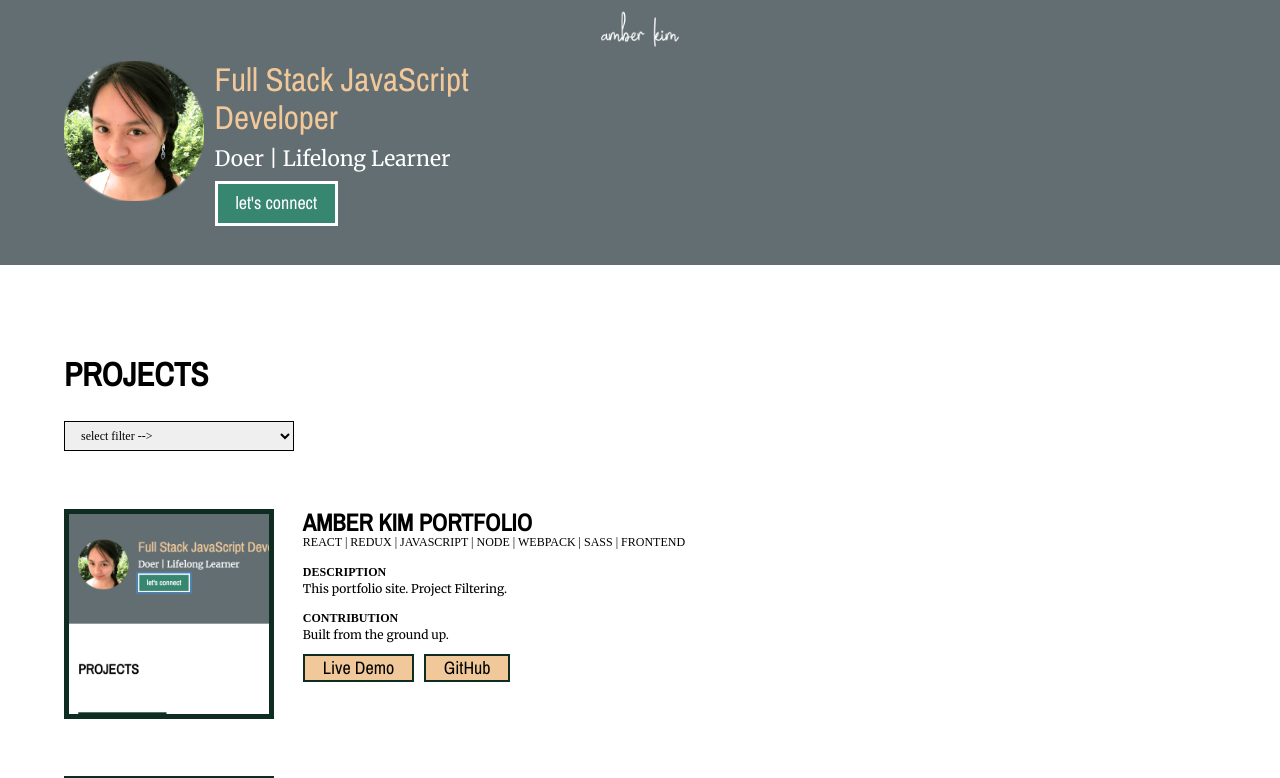
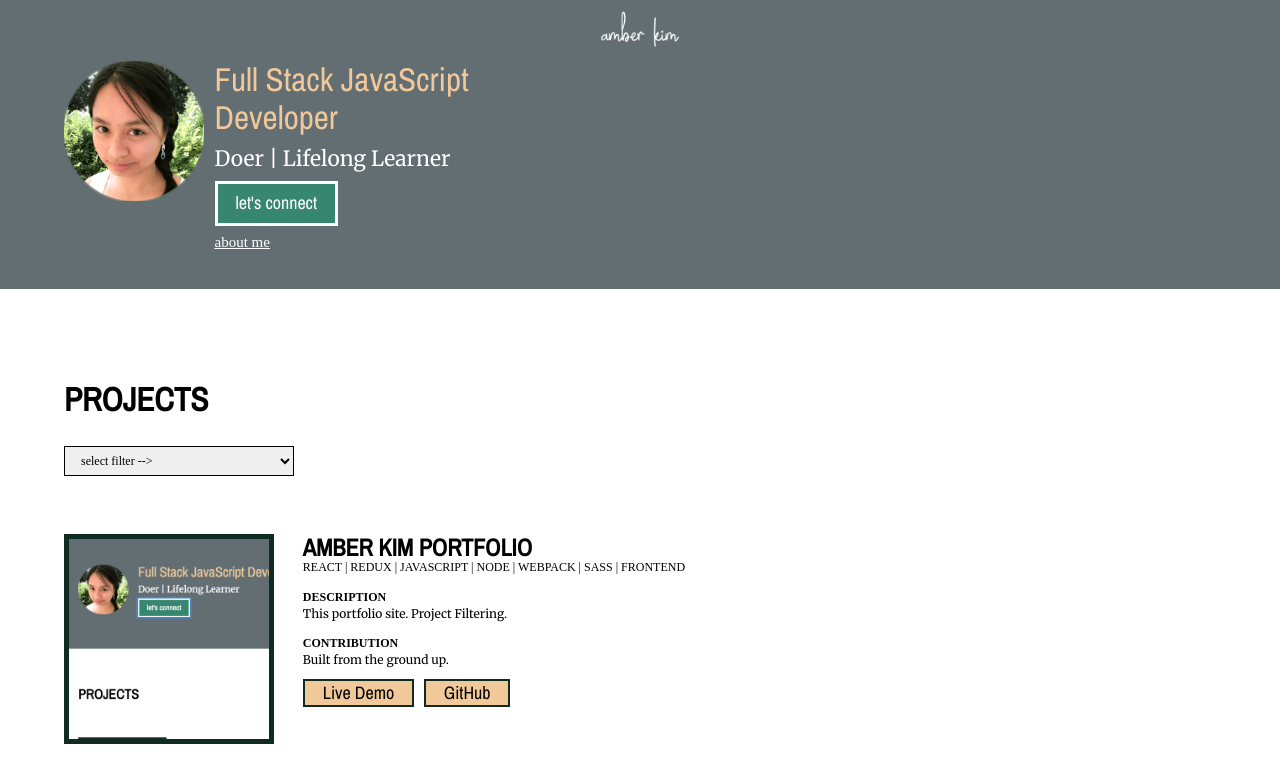
Before and after one commit to ambergkim/ambergkim.github.io, a React app: page / in a window 1280 px wide. Shown: the top 778 px of the page. Built offline with nearby package versions, Linux system fonts and the light colour scheme.

Commit message:
added link to about me

```diff
--- a/src/components/header.jsx
+++ b/src/components/header.jsx
@@ -16,6 +16,9 @@ class Header extends React.Component {
             <a href="mailto:amber@amberkimdesign.com">
               <button className="cta-btn">let's connect</button>
             </a>
+            <a id="about-link" href="#about-section">
+              about me
+            </a>
           </div>
         </div>
       </header>
--- a/src/components/header.scss
+++ b/src/components/header.scss
@@ -67,6 +67,17 @@ header {
           margin-bottom: 10px;
         }
       }
+
+      #about-link {
+        color: white;
+        font-size: 2em;
+        margin-top: 1em;
+
+        @media (min-width: #{$screen-desktop-min}) {
+          font-size: 1.25em;
+          margin-top: 0.5em;
+        }
+      }
     }
   }
 }
```
Also changed, not shown: 2 other files (tests, documents, lock files or other folders).
